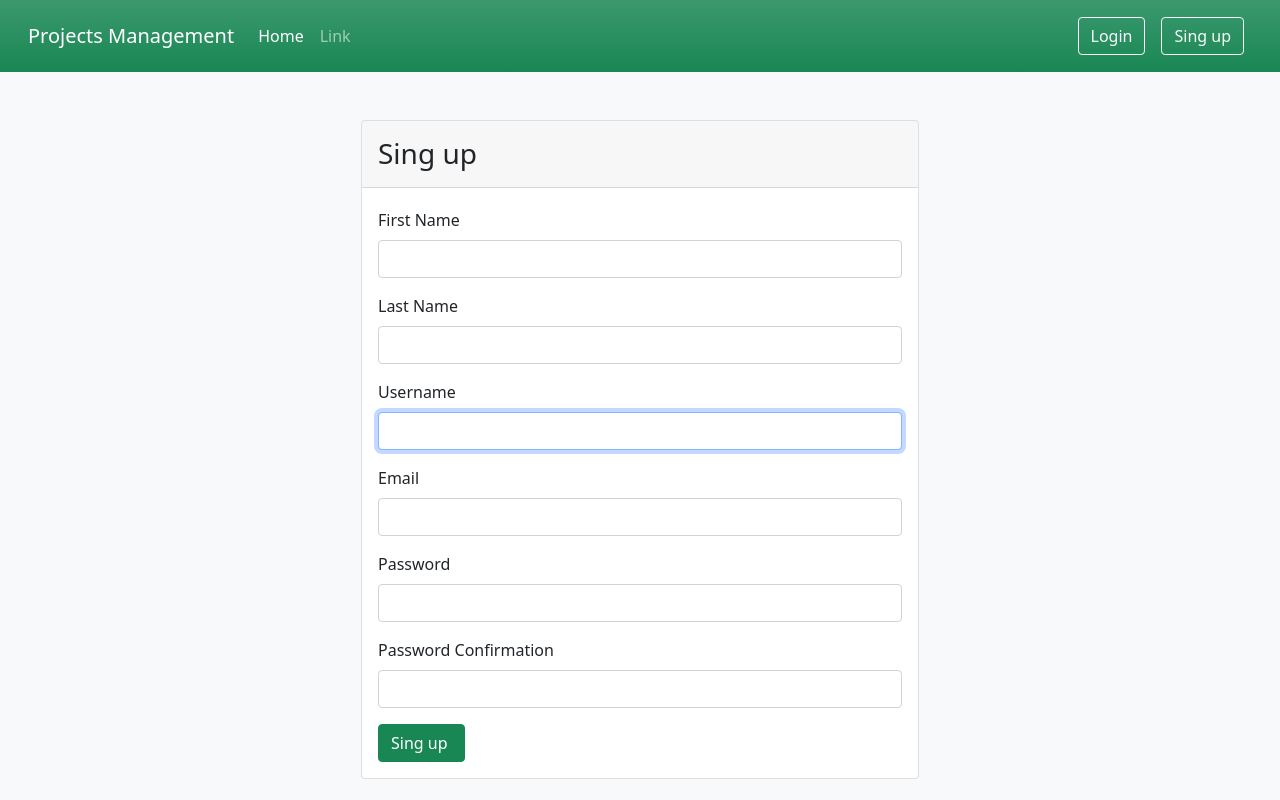
After one commit to ayhamrabea/Backend_ManageTask, a Django app: page /accounts/singup in a window 1280 px wide. The commit adds this page. Run offline with Django 5.2, Linux system fonts and the light colour scheme.

Commit message:
add login and singup

```diff
--- /dev/null
+++ b/accounts/forms.py
@@ -0,0 +1,50 @@
+from django.contrib.auth.forms import AuthenticationForm , UserCreationForm , UserChangeForm
+from django.contrib.auth.models import User
+from django import forms
+
+attrs = {'class': 'form-control'}
+
+class UserLoginForm(AuthenticationForm):
+    def __init__(self, *args, **kwargs):
+        super(UserLoginForm , self).__init__( *args, **kwargs)
+
+    username = forms.CharField(
+        label='Username',
+        widget=forms.TextInput(attrs=attrs)
+    )
+
+    password = forms.CharField(
+        label='password',
+        widget=forms.PasswordInput(attrs=attrs)
+    )
+
+
+
+
+
+class CreateUserForm(UserCreationForm):
+
+    first_name = forms.CharField( label='First Name' , widget=forms.TextInput(attrs=attrs))
+    last_name = forms.CharField( label='Last Name' , widget=forms.TextInput(attrs=attrs))
+    username = forms.CharField( label='Username' , widget=forms.TextInput(attrs=attrs))
+    email = forms.EmailField( label='Email' , widget=forms.TextInput(attrs=attrs))
+    password1 = forms.CharField( label='Password' , strip = False , widget=forms.PasswordInput(attrs=attrs))
+    password2 = forms.CharField( label='Password Confirmation' , strip = False , widget=forms.PasswordInput(attrs=attrs))
+
+    class Meta(UserCreationForm.Meta):
+        fields = ['first_name' , 'last_name' , 'username' , 'email' ]
+
+
+class ProfileForm(UserChangeForm):
+
+    password = None
+
+
+    class Meta:
+        model = User
+        fields = ['email','first_name','last_name']
+        widgets = {
+            'first_name' : forms.TextInput(attrs=attrs),
+            'last_name' : forms.TextInput(attrs=attrs),
+            'email' : forms.EmailInput(attrs=attrs),
+        }
--- /dev/null
+++ b/accounts/templates/registration/singup.html
@@ -0,0 +1,28 @@
+{% extends "base.html" %}
+{% load static i18n %}
+
+{% block content %}
+
+    <div class="container">
+        <div class="row justify-content-md-center">
+            <div class="card col-md-6 px-0">
+                <div class="card-header">
+                    <h3 class="mb-0 py-2">
+                        {% trans "Sing up" %}
+                    </h3>
+                </div>
+                <div class="cad-body p-3">
+                    <form method='POST'>
+                        {% csrf_token %}
+                        {% include "common/form.html" with form=form %}
+                        <input class="btn btn-success btn-block" type="submit" value="{% trans 'Sing up' %} " />
+                    </form>
+                </div>
+            </div>
+        </div>
+    </div>
+
+
+
+
+{% endblock content  %}
--- a/accounts/urls.py
+++ b/accounts/urls.py
@@ -1,5 +1,12 @@
-from django.urls import path
+from django.urls import path , include
+from django.contrib.auth.views import LoginView , LogoutView
+from .forms import UserLoginForm
+from .views import RegesterView , edit_profile
 
 urlpatterns = [
-
+    path('login/',LoginView.as_view(authentication_form=UserLoginForm) , name='login'),
+    path('logout/', LogoutView.as_view(), name='logout'),
+    path('profile/', edit_profile, name='profile'),
+    path('singup',RegesterView.as_view(), name='singup'),
+    path('',include('django.contrib.auth.urls')),
 ]
--- a/accounts/views.py
+++ b/accounts/views.py
@@ -1,3 +1,29 @@
-from django.shortcuts import render
+from django.shortcuts import render , redirect
+from django.urls import reverse_lazy
+from django.views.generic.edit import CreateView
+from django.contrib.auth import login
+from .forms import CreateUserForm , ProfileForm
+from django.contrib.auth.decorators import login_required
 
 # Create your views here.
+
+
+class RegesterView(CreateView):
+    form_class = CreateUserForm
+    template_name = 'registration/singup.html'
+
+
+    def get_success_url(self) :
+        login(self.request,self.object)
+        return reverse_lazy('index')
+
+@login_required
+def edit_profile(request):
+    if request.method == "POST":
+        form = ProfileForm(request.POST , instance=request.user)
+        if form.is_valid():
+            form.save()
+            return redirect('index')
+    else:
+        form = ProfileForm(instance=request.user)
+        return render(request,'profile.html',{'form':form})
--- a/home/templates/parts/header.html
+++ b/home/templates/parts/header.html
@@ -15,12 +15,32 @@
             <a class="nav-link" href="#">Link</a>
           </li>
         </ul>
-
-        <form method="GET" action="{% url 'index' %}" class="d-flex">
-          <input name='q' value="{{request.GET.q}}" class="form-control me-2" type="search" placeholder="{% trans "Search" %}" aria-label="Search">
-          <button class="btn btn-outline-light" type="submit">{% trans "Search" %}</button>
-        </form>
-
+        {% if user.is_authenticated %}
+          <ul class="navbar-nav mb-2 mb-lg-0 mx-3">
+            <li class="nav-item dropdown">
+              <a class="nav-link dropdown-toggle" href="#" id="navbarDropdown" role="button" data-bs-toggle="dropdown" aria-expanded="false">
+                {{user.username}}
+              </a>
+              <ul class="dropdown-menu" aria-labelledby="navbarDropdown">
+                <li class="nav-item"><a class="dropdown-item" href="{% url 'profile' %}">Profile</a></li>
+                {% comment %} <li class="nav-item"><a class="dropdown-item" href="{% url 'logout' %}">logout</a></li> {% endcomment %}
+                <li>
+                  <form method="post" action="{% url 'logout' %}">
+                  {% csrf_token %}
+                  <button type="submit" class="dropdown-item">{% trans 'Logout' %}</button>
+                  </form>
+                </li>
+              </ul>
+            </li>
+          </ul>
+          <form method="GET" action="{% url 'index' %}" class="d-flex">
+            <input name='q' value="{{request.GET.q}}" class="form-control me-2" type="search" placeholder="{% trans "Search" %}" aria-label="Search">
+            <button class="btn btn-outline-light" type="submit">{% trans "Search" %}</button>
+          </form>
+        {% else %}
+                <a class="btn btn-outline-light mx-2" href="{% url 'login' %}">{% trans "Login" %}</a>
+                <a class="btn btn-outline-light mx-2" href="{% url 'singup' %}">{% trans "Sing up" %}</a>
+        {% endif %}
       </div>
     </div>
   </nav>
--- a/project/settings.py
+++ b/project/settings.py
@@ -130,3 +130,8 @@ STATIC_URL = 'static/'
 # https://docs.djangoproject.com/en/5.1/ref/settings/#default-auto-field
 
 DEFAULT_AUTO_FIELD = 'django.db.models.BigAutoField'
+
+
+
+LOGIN_REDIRECT_URL = '/'
+LOGOUT_REDIRECT_URL = '/accounts/login'
--- a/project/urls.py
+++ b/project/urls.py
@@ -20,5 +20,5 @@ from django.urls import path , include
 urlpatterns = [
     path('admin/', admin.site.urls),
     path('',include('home.urls')),
-    path('accounts',include('accounts.urls')),
+    path('accounts/',include('accounts.urls')),
 ]
```
Also changed, not shown: accounts/templates/profile.html (added, +28 -0 lines), accounts/templates/registration/login.html (added, +28 -0 lines), home/views.py (+27 -8 lines).
